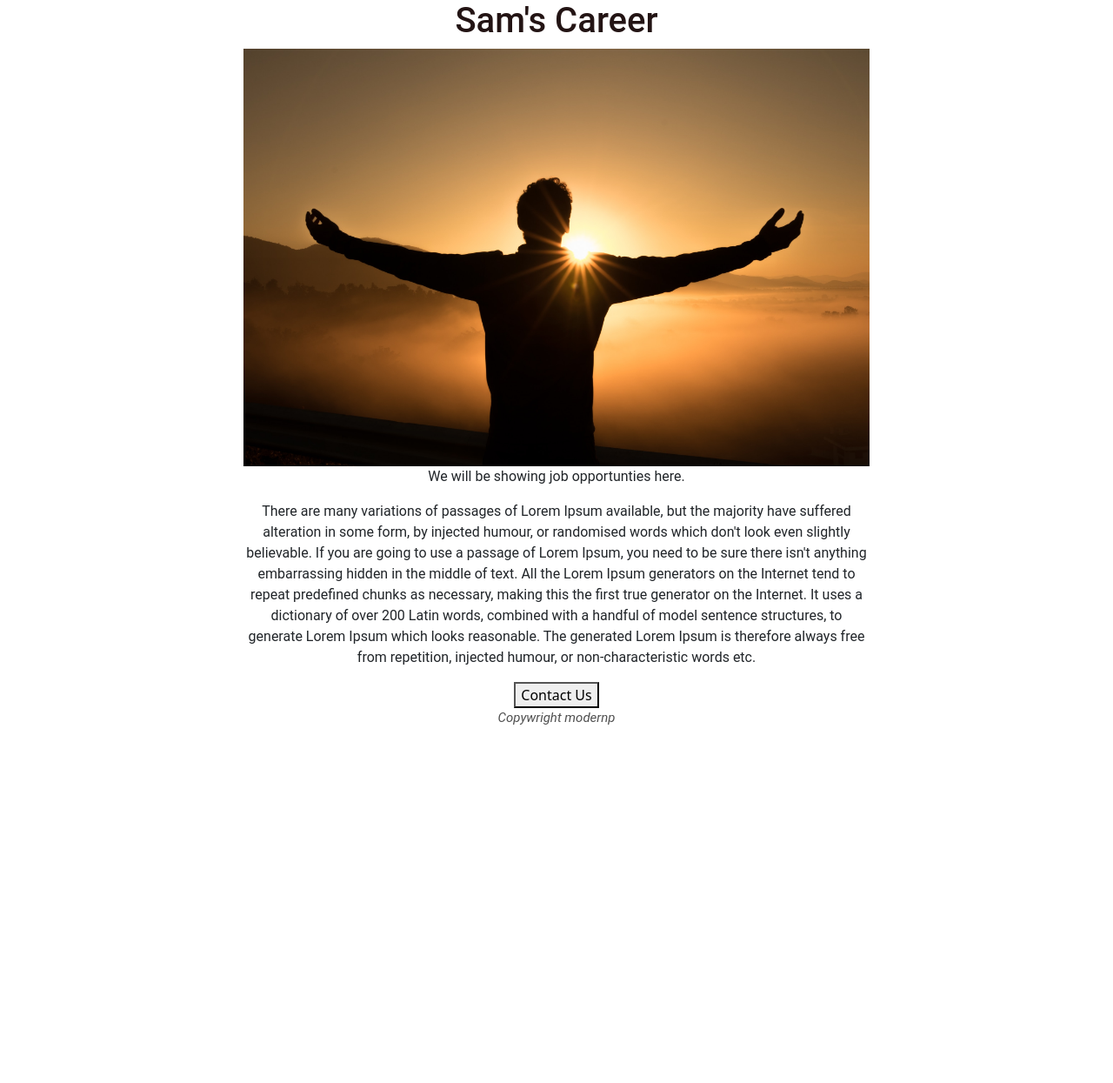
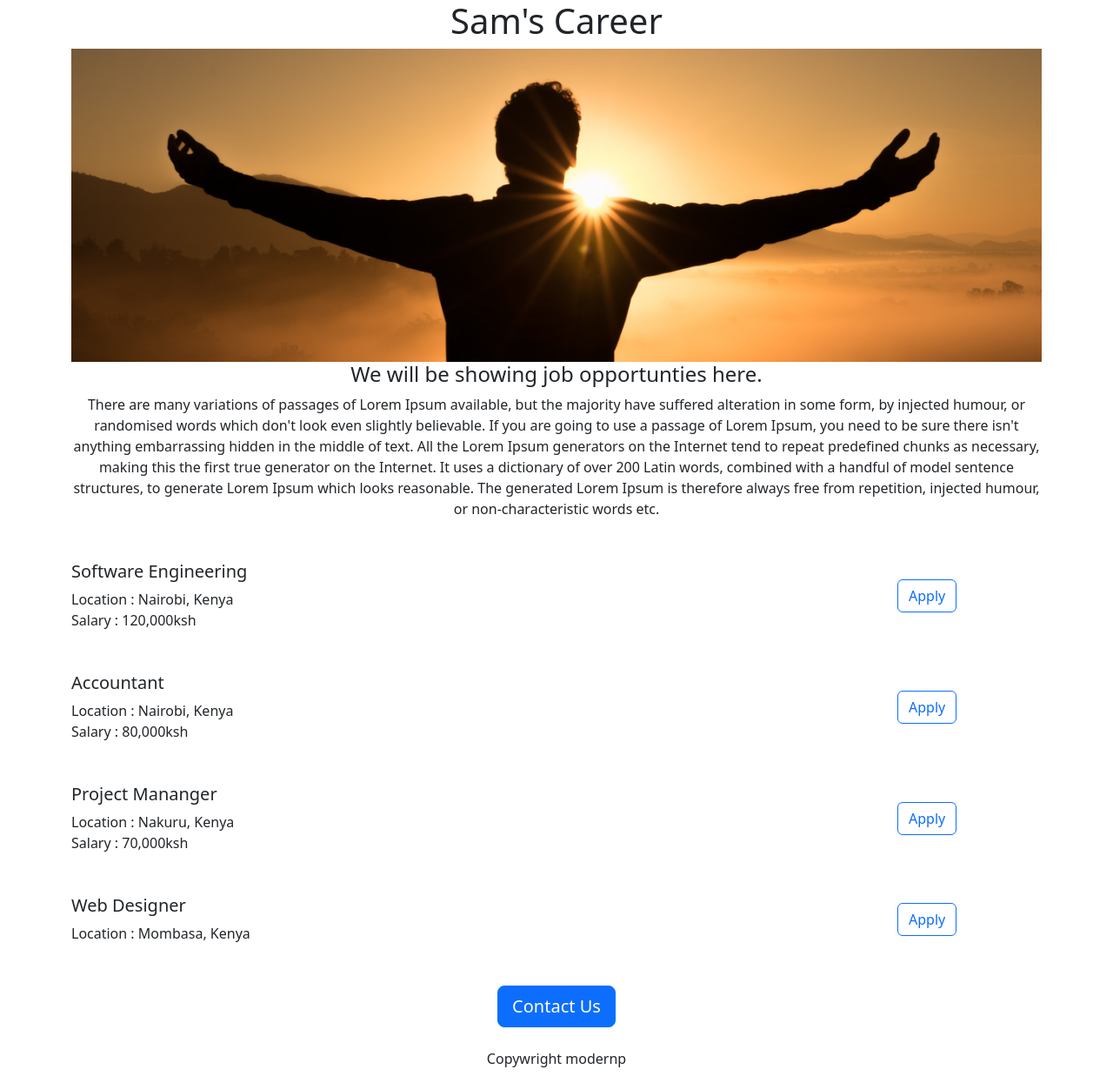
Before and after one commit to Sammiemigwi/Sam_Career_Web, a Flask app: page / in a window 1280 px wide. Shown: the whole page at 87% size. Before the commit the page ends 833 px from the top, so only its background shows below. Run offline with Flask 3, Linux system fonts and the light colour scheme.

Commit message:
Added Jobs

```diff
--- a/app.py
+++ b/app.py
@@ -1,10 +1,45 @@
-from flask import Flask, render_template
+from flask import Flask, render_template,jsonify
 
 app = Flask(__name__)
 
+JOBS = [
+  {
+    'id': 1,
+    'title' : 'Software Engineering',
+    'location' : 'Nairobi, Kenya',
+    'salary' : '120,000ksh'
+  },
+
+  {
+    'id': 2,
+    'title' : 'Accountant',
+    'location' : 'Nairobi, Kenya',
+    'salary' : '80,000ksh'
+  },
+
+  {
+    'id': 3,
+    'title' : 'Project Mananger',
+    'location' : 'Nakuru, Kenya',
+    'salary' : '70,000ksh'
+  },
+
+  {
+    'id': 4,
+    'title' : 'Web Designer',
+    'location' : 'Mombasa, Kenya',
+
+  },
+
+]
+
 @app.route("/")
 def hello_world():
-    return render_template("home.html")
+    return render_template("home.html",jobs = JOBS)
+
+@app.route("/api/jobs")
+def list_jobs():
+  return jsonify(JOBS)
 
 if __name__== "__main__":
   app.run(host='0.0.0.0' , debug=True)
--- a/templates/home.html
+++ b/templates/home.html
@@ -11,54 +11,42 @@
     <title>
       Sam's careers
     </title>
+
+
     <style>
-      h1{
-        font-size :40px;
-        color : rgb(35,20,20);
-        text-align : center;
-        font-family : Roboto;
-      }
-
       #banner{
+        height : 360px;
         width : 100%;
-        heigth : 360px;
         object-fit : cover;
       }
+    </style>
 
-      p{
-        font-family : Roboto;
-        font-size 30px;
-        text-align : center;
-      }
-      .bodytext{
-        font-family : Roboto;
-        font-size : 15px;
-        color : rgb(80,80,80);
-        font-style : italic;
-      }
-      #container{
-        width : 720px;
-        margin : 0 auto 0 auto;
-      }
-    </style>
+
   </head>
-  <div id= "container">
+  <div class="container">
     <body>
-      <h1>Sam's Career</h1>
+      <h1 class="text-center">Sam's Career</h1>
 
-      <img id="banner" src="https://samcareerweb--smigwi779.repl.co/static/banner.jpg">
+      <img class="img-fluid" id="banner" src="https://samcareerweb--smigwi779.repl.co/static/banner.jpg">
 
-      <p>We will be showing job opportunties here.</p>
-      <p> There are many variations of passages of Lorem Ipsum available, but the majority have suffered alteration in some form, by injected humour, or randomised words which don't look even slightly believable. If you are going to use a passage of Lorem Ipsum, you need to be sure there isn't anything embarrassing hidden in the middle of text. All the Lorem Ipsum generators on the Internet tend to repeat predefined chunks as necessary, making this the first true generator on the Internet. It uses a dictionary of over 200 Latin words, combined with a handful of model sentence structures, to generate Lorem Ipsum which looks reasonable. The generated Lorem Ipsum is therefore always free from repetition, injected humour, or non-characteristic words etc.
+      <h4 class="text-center" >We will be showing job opportunties here.</h4>
+      <p class="text-center" > There are many variations of passages of Lorem Ipsum available, but the majority have suffered alteration in some form, by injected humour, or randomised words which don't look even slightly believable. If you are going to use a passage of Lorem Ipsum, you need to be sure there isn't anything embarrassing hidden in the middle of text. All the Lorem Ipsum generators on the Internet tend to repeat predefined chunks as necessary, making this the first true generator on the Internet. It uses a dictionary of over 200 Latin words, combined with a handful of model sentence structures, to generate Lorem Ipsum which looks reasonable. The generated Lorem Ipsum is therefore always free from repetition, injected humour, or non-characteristic words etc.
       </p>
 
-      <div style="text-align:center">
-        <button>
+
+      {% for position in jobs%}
+
+      {% include 'jobItems.html'%}
+
+      {% endfor %}
+
+
+      <div class="text-center mt-5">
+        <button  class="btn btn-primary btn-lg">
         Contact Us
         </button>
+        <p class="mt-4"> Copywright modernp</p>
       </div>
-
-      <p class = "bodytext"> Copywright modernp</p>
     </body>
 </div>
 </html>
--- /dev/null
+++ b/templates/jobItems.html
@@ -0,0 +1,17 @@
+  <div class = 'row mt-5 align-items-center'>
+    <div class = 'col-10'>
+       <h5>{{position['title']}}</h5>
+        <div>
+          Location : {{position['location']}}
+        </div>
+        {% if 'salary' in position%}
+        <div>
+          Salary : {{position['salary']}}
+        </div>
+        {% endif %}
+    </div>
+
+    <div class = 'col-2'>
+      <button type="button" class="btn btn-outline-primary">Apply</button>
+    </div>
+  </div>
```
